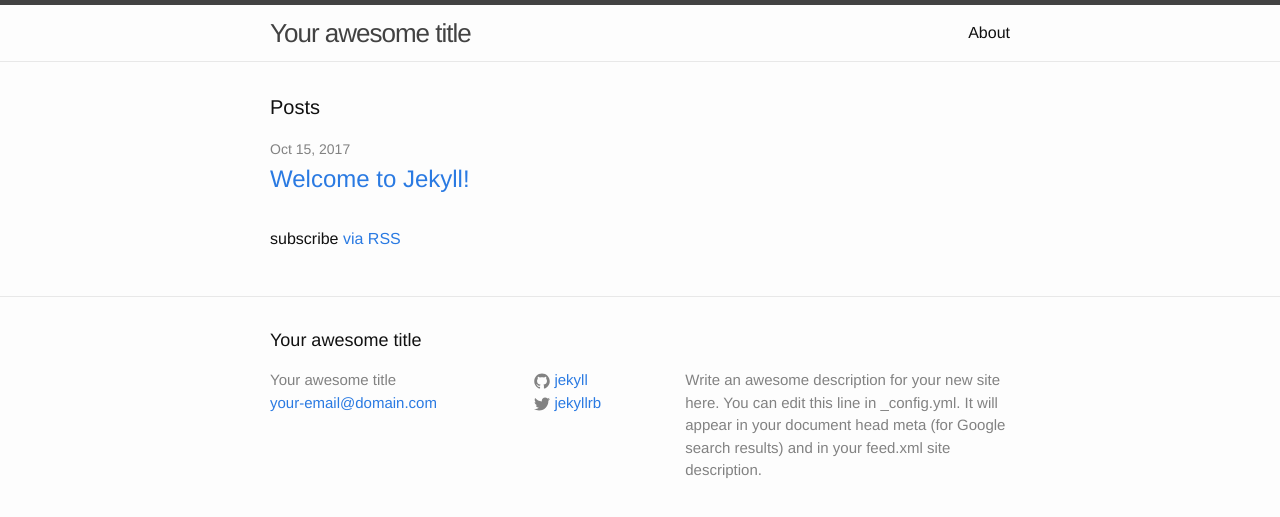
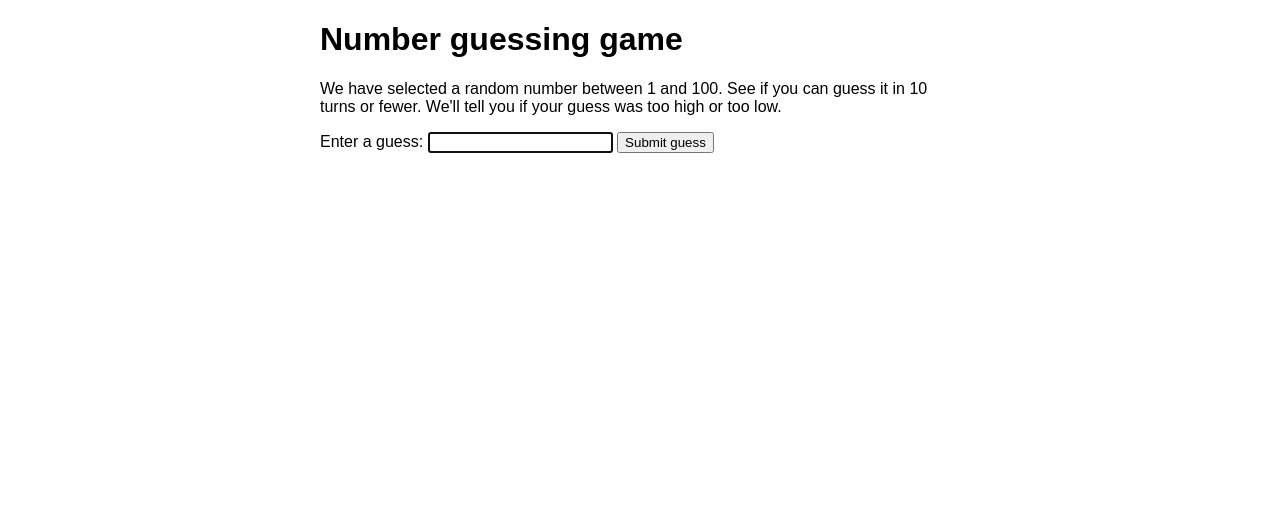
Before and after one commit to baterism/baterism.github.io, a Jekyll site: the page index.html, which Jekyll copies as it is, in a window 1280 px wide. Shown: the top 517 px of the page. Built offline with Jekyll 4.4.1, drawn with Linux system fonts in a browser that asks for light colours.

Commit message:
Update index.html

```diff
--- a/index.html
+++ b/index.html
@@ -1,23 +1,118 @@
----
-layout: default
----
+<!DOCTYPE html>
+<html>
+  <head>
+    <meta charset="utf-8">
 
-<div class="home">
+    <title>Number guessing game</title>
 
-  <h1 class="page-heading">Posts</h1>
+    <style>
+      html {
+        font-family: sans-serif;
+      }
 
-  <ul class="post-list">
-    {% for post in site.posts %}
-      <li>
-        <span class="post-meta">{{ post.date | date: "%b %-d, %Y" }}</span>
+      body {
+        width: 50%;
+        max-width: 800px;
+        min-width: 480px;
+        margin: 0 auto;
+      }
 
-        <h2>
-          <a class="post-link" href="{{ post.url | prepend: site.baseurl }}">{{ post.title }}</a>
-        </h2>
-      </li>
-    {% endfor %}
-  </ul>
+      .lastResult {
+        color: white;
+        padding: 3px;
+      }
+    </style>
+  </head>
 
-  <p class="rss-subscribe">subscribe <a href="{{ "/feed.xml" | prepend: site.baseurl }}">via RSS</a></p>
+  <body>
+    <h1>Number guessing game</h1>
 
-</div>
+    <p>We have selected a random number between 1 and 100. See if you can guess it in 10 turns or fewer. We'll tell you if your guess was too high or too low.</p>
+
+    <div class="form">
+      <label for="guessField">Enter a guess: </label><input type="text" id="guessField" class="guessField">
+      <input type="submit" value="Submit guess" class="guessSubmit">
+    </div>
+
+    <div class="resultParas">
+      <p class="guesses"></p>
+      <p class="lastResult"></p>
+      <p class="lowOrHi"></p>
+    </div>
+
+    <script>
+
+      let randomNumber = Math.floor(Math.random() * 100) + 1;
+
+	  const guesses = document.querySelector('.guesses');
+	  const lastResult = document.querySelector('.lastResult');
+	  const lowOrHi = document.querySelector('.lowOrHi');
+
+	  const guessSubmit = document.querySelector('.guessSubmit');
+	  const guessField = document.querySelector('.guessField');
+
+	  let guessCount = 1;
+	  let resetButton;
+	  guessField.focus();
+
+	  function checkGuess() {
+		let userGuess = Number(guessField.value);
+		if (guessCount === 1){
+			guesses.textContent = 'Previous guesses: ';
+		}
+		guesses.textContent += userGuess + ' ';
+
+		if (userGuess === randomNumber) {
+			lastResult.textContent = 'Congratulations! You got it right!';
+			lastResult.style.backgroundColor = 'green';
+			lowOrHi.textContent = '';
+			setGameOver();
+		} else if (guessCount === 10) {
+			lastResult.textContent = '!!!GAME OVER!!!';
+			setGameOver();
+		} else {
+			lastResult.textContent = 'Wrong!';
+			lastResult.style.backgroundColor = 'red';
+			if(userGuess < randomNumber) {
+				lowOrHi.textContent = 'Last guess was too low!';
+			} else if(userGuess > randomNumber) {
+				lowOrHi.textContent = 'Last guess was too high!';
+			}
+		}
+	guessCount++;
+	guessField.value = '';
+	guessField.focus();
+	}
+
+	guessSubmit.addEventListener('click', checkGuess);
+
+	function setGameOver() {
+		guessField.disabled = true;
+		guessSubmit.disabled = true;
+		resetButton = document.createElement('button');
+		resetButton.textContent = 'Start new game';
+		document.body.appendChild(resetButton);
+		resetButton.addEventListener('click', resetGame);
+	}
+	function resetGame() {
+		guessCount = 1;
+
+		const resetParas = document.querySelectorAll('.resultParas p');
+		for (let i = 0 ; i < resetParas.length ; i++) {
+		resetParas[i].textContent = '';
+
+	}
+	resetButton.parentNode.removeChild(resetButton);
+
+	guessField.disabled = false;
+	guessSubmit.disabled = false;
+	guessField.value = '';
+	guessField.focus();
+
+	lastResult.style.backgroundColor = 'white';
+
+	randomNumber = Math.floor(Math.random() * 100) + 1;
+	}
+    </script>
+  </body>
+</html>
```
